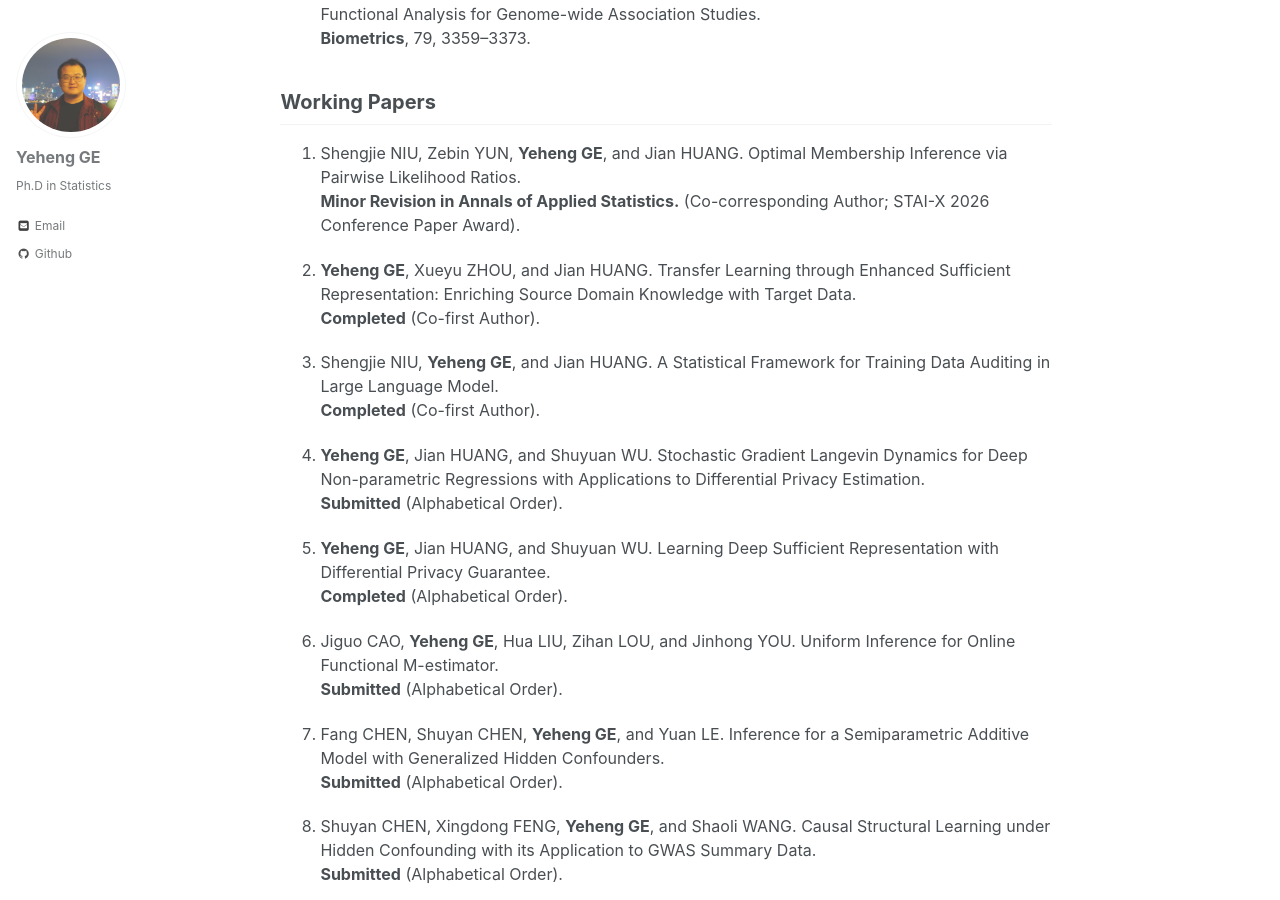
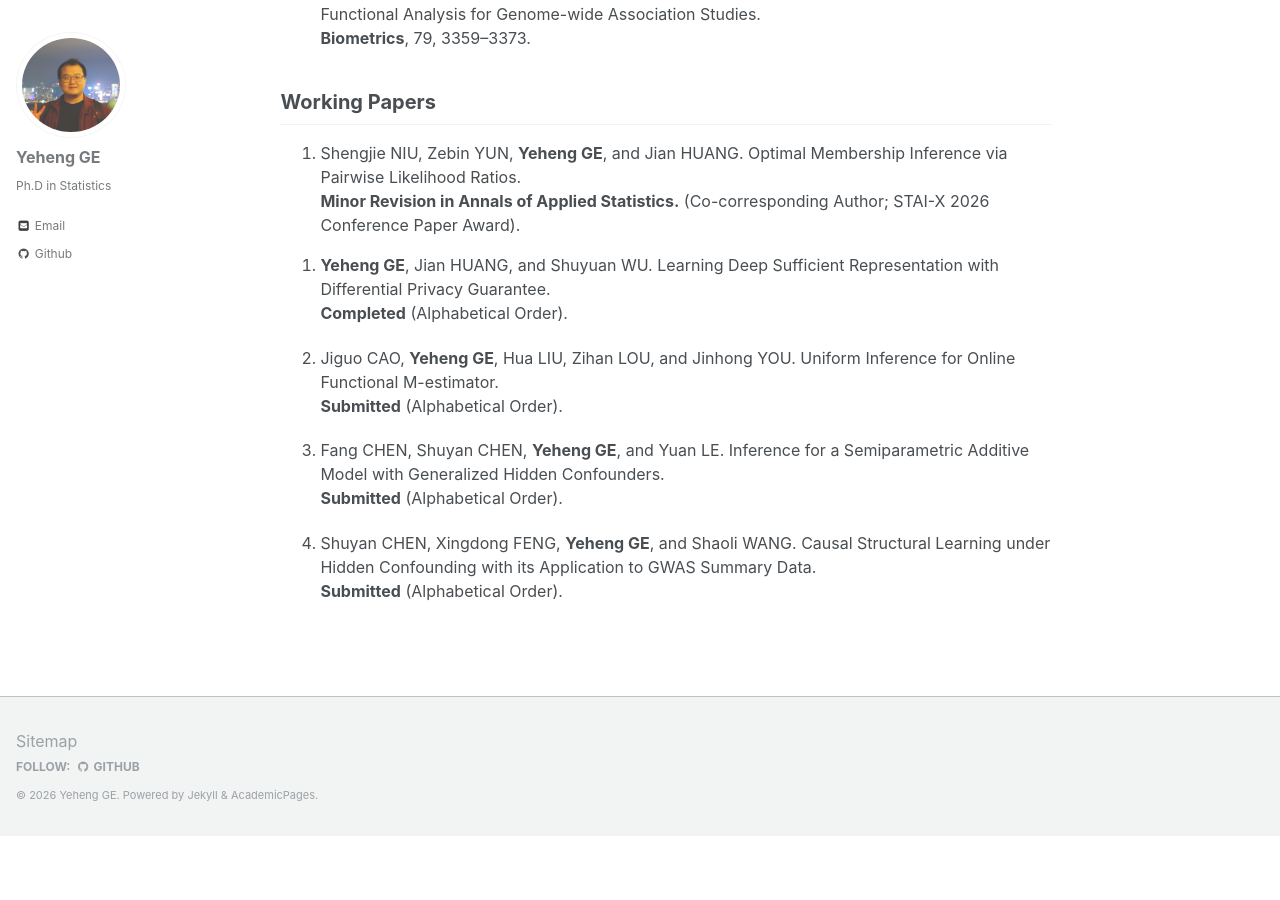
Before and after one commit to geyh96/geyh96.github.io, a Jekyll site: the page built from _pages/about.md, in a window 1280 px wide and 900 px high, scrolled down 1380 px. Built offline with Jekyll 4.4.1, drawn with Linux system fonts in a browser that asks for light colours; after the commit the page ends 2216 px from its top, so only the background shows below that.

Commit message:
Update about.md

```diff
--- a/_pages/about.md
+++ b/_pages/about.md
@@ -81,7 +81,7 @@ Before that, I got my Ph.D from Shanghai University of Finance and Economics, un
    **Minor Revision in Annals of Applied Statistics.**
    (Co-corresponding Author; STAI-X 2026 Conference Paper Award).
 
-
+<!--
 1. **Yeheng GE**, Xueyu ZHOU, and Jian HUANG.
    Transfer Learning through Enhanced Sufficient Representation:
    Enriching Source Domain Knowledge with Target Data.
@@ -96,7 +96,7 @@ Before that, I got my Ph.D from Shanghai University of Finance and Economics, un
 1. **Yeheng GE**, Jian HUANG, and Shuyuan WU.
    Stochastic Gradient Langevin Dynamics for Deep Non-parametric Regressions with Applications to Differential Privacy Estimation.
    **Submitted**
-   (Alphabetical Order).
+   (Alphabetical Order). -->
 
 
 1. **Yeheng GE**, Jian HUANG, and Shuyuan WU.
```
